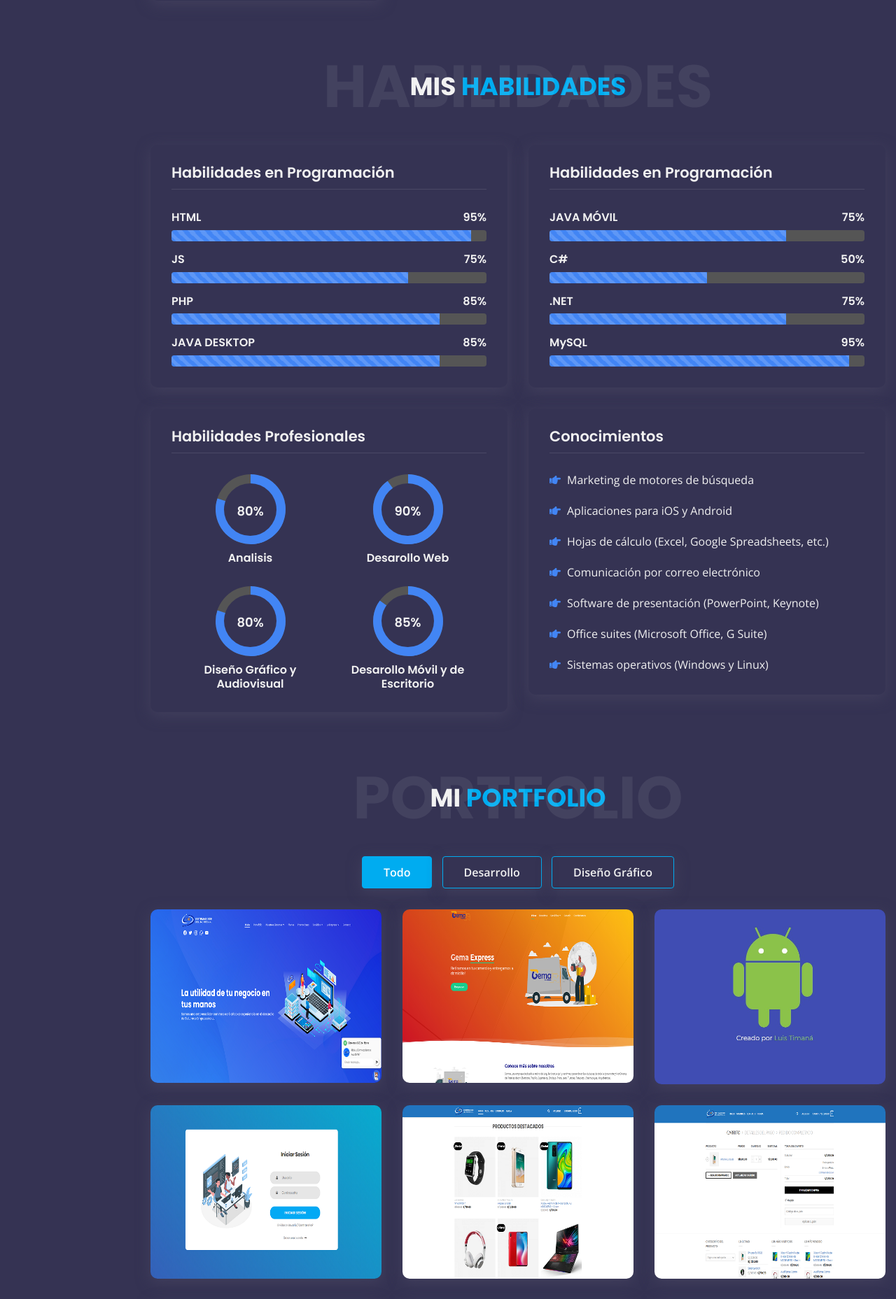
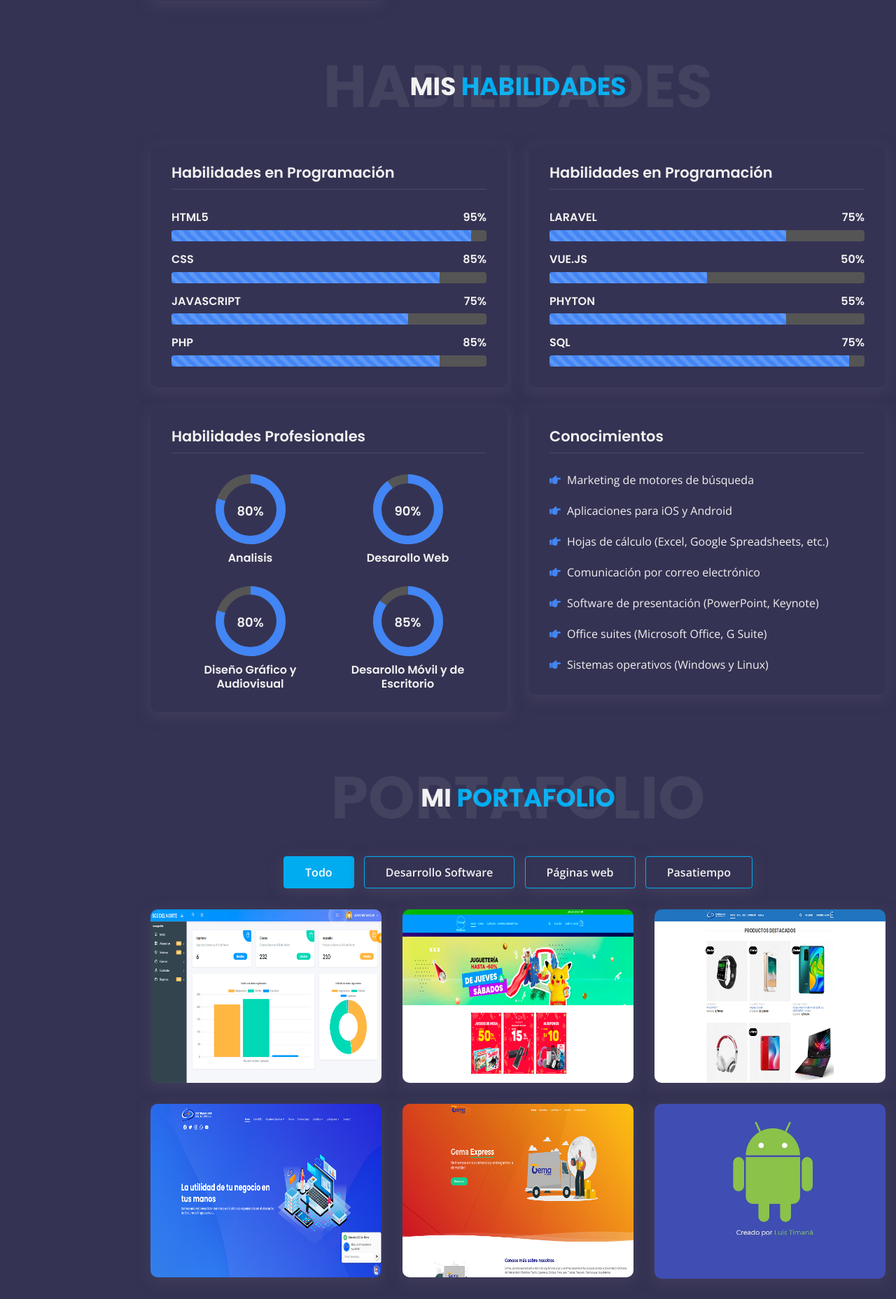
Before and after one commit to luistimana/luistimana.github.io, a PHP site: page / in a window 1280 px wide. Shown: the part 2328-4185 px from the top of the page at 70% size. Run offline with PHP 8.4, Linux system fonts and the light colour scheme.

Commit message:
Add Projetcs
Add Projetcs

```diff
--- a/assets/css/style.css
+++ b/assets/css/style.css
@@ -1,24 +1,4 @@
 @charset "UTF-8";
-/*========	Table of Css Content ==========*/
-/* Typography */
-/* Normalize  */
-/* Global style */
-/* Breadcrumb Area Start */
-/* Main Menu Area Start */
-/* Home area Start */
-/* About area Start */
-/* Counter Area Start */
-/* My service Start */
-/* Resume Area Start*/
-/* My Client Area Start */
-/*Portfolio Area Strat */
-/* Testimonial Start */
-/* Pricing Area Start */
-/* Blog Area Start */
-/* Contact Area Start */
-/*
-=============================
- */
 /* Typography */
 @import url("https://fonts.googleapis.com/css?family=Open+Sans:400,600|Poppins:400,500,600,700&amp;display=swap");
 /* Normalize  */
@@ -2334,3 +2314,7 @@ img.github {
 a.link {
     color: white;
 }
+
+label.titulo {
+  color: black;
+}
--- a/index.html
+++ b/index.html
@@ -191,35 +191,29 @@
 											<div class="personal-info">
 												<ul>
 													<li>
-														<span><label>Cumpleaños:</label> 20.09.1998</span>
-													</li>
-													<li>
-														<span><label>Edad:</label> 22</span>
+														<span><label>E-mail:</label> luistimanagonzaga@gmail.com</span>
 													</li>
 													<li>
 														<span><label>Ciudad:</label> Piura, Perú</span>
 													</li>
-													<!-- <li>
-														<span><label>Interests:</label> Soccer, UFC</span>
-													</li> -->
+													<li>
+														<span><label>Github:</label> <a href="https://github.com/luistimana" target="_blank">luistimana</a></span>
+													</li>
+													<li>
+														<span><label>Stio web:</label> <a href="https://luistimana.github.io/" target="_blank">luistimana.github.io</a></span>
+													</li>
+													<li>
+														<span><label>Linkedin:</label> <a href="https://www.linkedin.com/in/luistimanagonzaga/" target="_blank">luistimanagonzaga</a></span>
+													</li>
 													<li>
 														<span><label>Estudios:</label> Universidad Católica los Ángeles de Chimbote</span>
 													</li>
+													<li>
+														<span><label>Teléfono:</label> <a href="#">+51 971795902</a></span>
+													</li>
 													<!-- <li>
-														<span><label>Degree:</label> Master</span>
-													</li>	 -->
-													<li>
-														<span><label>Sitio Web:</label> <a href="#">www.luistimana.ibx.lat</a></span>
-													</li>
-													<li>
-														<span><label>Email:</label> <a href="contacto@luistimana.ibx.lat ">luistimanagonzaga@gmail.com</a></span>
-													</li>
-													<li>
-														<span><label>Celular:</label> <a href="#">+51 971795902</a></span>
-													</li>
-													<li>
 														<span><label>Twitter:</label> <a href="#">@luistimana</a></span>
-													</li>
+													</li> -->
 												</ul>
 											</div>
 										</div>
@@ -485,7 +479,7 @@
 									<div class="single-skill wow fadeInUp">
 										<div class="heading">
 											<h4 class="name">
-												HTML
+												HTML5
 											</h4>
 											<h5 class="value">
 													95%
@@ -498,7 +492,20 @@
 									<div class="single-skill wow fadeInUp">
 										<div class="heading">
 											<h4 class="name">
-												JS
+												CSS
+											</h4>
+											<h5 class="value">
+													85%
+											</h5>
+										</div>
+										<div class="progress">
+											<div class="progress-bar progress-bar-striped progress-bar-animated" role="progressbar" aria-valuenow="85" aria-valuemin="0" aria-valuemax="100" style="width: 85%"></div>
+										</div>
+									</div>
+									<div class="single-skill wow fadeInUp">
+										<div class="heading">
+											<h4 class="name">
+												JAVASCRIPT
 											</h4>
 											<h5 class="value">
 													75%
@@ -521,19 +528,7 @@
 											<div class="progress-bar progress-bar-striped progress-bar-animated" role="progressbar" aria-valuenow="85" aria-valuemin="0" aria-valuemax="100" style="width: 85%"></div>
 										</div>
 									</div>
-									<div class="single-skill wow fadeInUp">
-										<div class="heading">
-											<h4 class="name">
-												JAVA DESKTOP
-											</h4>
-											<h5 class="value">
-													85%
-											</h5>
-										</div>
-										<div class="progress">
-											<div class="progress-bar progress-bar-striped progress-bar-animated" role="progressbar" aria-valuenow="85" aria-valuemin="0" aria-valuemax="100" style="width: 85%"></div>
-										</div>
-									</div>
+
 								</div>
 							</div>
 						</div>
@@ -548,7 +543,7 @@
 										<div class="single-skill wow fadeInUp">
 											<div class="heading">
 												<h4 class="name">
-													JAVA MÓVIL
+													LARAVEL
 												</h4>
 												<h5 class="value">
 														75%
@@ -561,7 +556,7 @@
 										<div class="single-skill wow fadeInUp">
 											<div class="heading">
 												<h4 class="name">
-														C#
+														VUE.JS
 												</h4>
 												<h5 class="value">
 														50%
@@ -574,23 +569,23 @@
 										<div class="single-skill wow fadeInUp">
 											<div class="heading">
 												<h4 class="name">
-														.NET
+													PHYTON
+												</h4>
+												<h5 class="value">
+														55%
+												</h5>
+											</div>
+											<div class="progress">
+												<div class="progress-bar progress-bar-striped progress-bar-animated" role="progressbar" aria-valuenow="75" aria-valuemin="0" aria-valuemax="100" style="width: 75%"></div>
+											</div>
+										</div>
+										<div class="single-skill wow fadeInUp">
+											<div class="heading">
+												<h4 class="name">
+														SQL
 												</h4>
 												<h5 class="value">
 														75%
-												</h5>
-											</div>
-											<div class="progress">
-												<div class="progress-bar progress-bar-striped progress-bar-animated" role="progressbar" aria-valuenow="75" aria-valuemin="0" aria-valuemax="100" style="width: 75%"></div>
-											</div>
-										</div>
-										<div class="single-skill wow fadeInUp">
-											<div class="heading">
-												<h4 class="name">
-														MySQL
-												</h4>
-												<h5 class="value">
-														95%
 												</h5>
 											</div>
 											<div class="progress">
@@ -766,8 +761,8 @@
 						<div class="col-lg-12">
 							<div class="section-heading wow fadeInUp" data-wow-delay="0.2s">
 								<h2 class="title">
-									Mi <span class="color">Portfolio</span>
-									<span class="bg-text">Portfolio</span>
+									Mi <span class="color">Portafolio</span>
+									<span class="bg-text">Portafolio</span>
 								</h2>
 							</div>
 						</div>
@@ -777,9 +772,9 @@
 							<div class="project-gallery-filter d-flex justify-content-center">
 								<ul class="project-gallery-menu d-inline-block wow fadeInUp" data-wow-delay="0.3s">
 									<li class="filter active" data-filter="all">Todo</li>
-									<li class="filter" data-filter=".cat-1">Desarrollo</li>
-									<li class="filter" data-filter=".cat-2">Diseño Gráfico</li>
-									<!-- <li class="filter" data-filter=".cat-3">---</li> -->
+									<li class="filter" data-filter=".cat-1">Desarrollo Software</li>
+									<li class="filter" data-filter=".cat-2">Páginas web</li>
+									<li class="filter" data-filter=".cat-3">Pasatiempo</li>
 								</ul>
 							</div>
 
@@ -788,13 +783,14 @@
 								<div class="mix col-md-6 col-lg-4 gallery-item cat-1">
 									<div class="gallery-item-content wow fadeInUp">
 										<div class="item-thumbnail">
-											<img src="assets/images/proyectos/web_sge_view.png" alt="">
+											<img src="assets/images/proyectos/gestion_proyectos_view.png" alt="">
 											<div class="content-overlay">
 												<div class="content">
 													<div class="links">
-														<a href="#" class="link"><i class="fas fa-link"></i></a>
+														<label class="titulo">Sistema Gestión de Proyectos</label> <br>
+														<!-- <a href="" class="link" target="_blank"><i class="fas fa-link"></i></a> -->
 														<a class="img-popup image-preview"
-															href="assets/images/proyectos/web_sge.png">
+															href="assets/images/proyectos/gestion_proyectos.png">
 															<i class="fas fa-eye"></i>
 														</a>
 													</div>
@@ -804,54 +800,17 @@
 									</div>
 								</div>
 
-								<div class="mix col-md-6 col-lg-4 gallery-item  cat-1">
+								<div class="mix col-md-6 col-lg-4 gallery-item cat-1">
 									<div class="gallery-item-content wow fadeInUp">
 										<div class="item-thumbnail">
-											<img src="assets/images/proyectos/web_gema_view.png" alt="">
+											<img src="assets/images/proyectos/ecoomerce_chang_view.png" alt="">
 											<div class="content-overlay">
 												<div class="content">
 													<div class="links">
-														<a href="#" class="link"><i class="fas fa-link"></i></a>
+														<label class="titulo">E-Commerce Negocios Chang</label> <br>
+														<a href="https://negocioschang.sgesystems.com/" class="link" target="_blank"><i class="fas fa-link"></i></a>
 														<a class="img-popup image-preview"
-															href="assets/images/proyectos/web_gema.png">
-															<i class="fas fa-eye"></i>
-														</a>
-													</div>
-												</div>
-											</div>
-										</div>
-									</div>
-								</div>
-
-								<div class="mix col-md-6 col-lg-4 gallery-item cat-1">
-									<div class="gallery-item-content wow fadeInUp">
-										<div class="item-thumbnail">
-											<img src="assets/images/proyectos/android-robot.jpg" alt="">
-											<div class="content-overlay">
-												<div class="content">
-													<div class="links">
-														<a href="android-robot.html" class="link"><i class="fas fa-link"></i></a>
-														<a class="img-popup image-preview"
-															href="assets/images/proyectos/android-robot.jpg">
-															<i class="fas fa-eye"></i>
-														</a>
-													</div>
-												</div>
-											</div>
-										</div>
-									</div>
-								</div>
-
-								<div class="mix col-md-6 col-lg-4 gallery-item  cat-1">
-									<div class="gallery-item-content wow fadeInUp">
-										<div class="item-thumbnail">
-												<img src="assets/images/proyectos/login_view.png" alt="">
-											<div class="content-overlay">
-												<div class="content">
-													<div class="links">
-														<a href="portfolio-login.html" class="link"><i class="fas fa-link"></i></a>
-														<a class="img-popup image-preview"
-															href="assets/images/proyectos/login.png">
+															href="assets/images/proyectos/ecommerce_chang.png">
 															<i class="fas fa-eye"></i>
 														</a>
 													</div>
@@ -868,7 +827,8 @@
 											<div class="content-overlay">
 												<div class="content">
 													<div class="links">
-														<a href="#" class="link"><i class="fas fa-link"></i></a>
+														<label class="titulo">E-Commerce Sistemas SGE del Norte</label> <br>
+														<a href="https://ecommerce.sgesystems.com/" class="link" target="_blank"><i class="fas fa-link"></i></a>
 														<a class="img-popup image-preview"
 															href="assets/images/proyectos/ecoomerce.png">
 															<i class="fas fa-eye"></i>
@@ -880,16 +840,17 @@
 									</div>
 								</div>
 
-								<div class="mix col-md-6 col-lg-4 gallery-item cat-1">
+								<div class="mix col-md-6 col-lg-4 gallery-item cat-2">
 									<div class="gallery-item-content wow fadeInUp">
 										<div class="item-thumbnail">
-											<img src="assets/images/proyectos/ecommerce_carrit_view.png" alt="">
+											<img src="assets/images/proyectos/web_sge_view.png" alt="">
 											<div class="content-overlay">
 												<div class="content">
 													<div class="links">
-														<a href="#" class="link"><i class="fas fa-link"></i></a>
+														<label class="titulo">Página Web Sistemas SGE del Norte</label> <br>
+														<a href="https://sgesystems.com/" class="link" target="_blank"><i class="fas fa-link"></i></a>
 														<a class="img-popup image-preview"
-															href="assets/images/proyectos/ecommerce_carrito.png">
+															href="assets/images/proyectos/web_sge.png">
 															<i class="fas fa-eye"></i>
 														</a>
 													</div>
@@ -899,16 +860,17 @@
 									</div>
 								</div>
 
-								<div class="mix col-md-6 col-lg-4 gallery-item cat-1">
+								<div class="mix col-md-6 col-lg-4 gallery-item  cat-2">
 									<div class="gallery-item-content wow fadeInUp">
 										<div class="item-thumbnail">
-											<img src="assets/images/proyectos/ecommerce_view.png" alt="">
+											<img src="assets/images/proyectos/web_gema_view.png" alt="">
 											<div class="content-overlay">
 												<div class="content">
 													<div class="links">
-														<a href="#" class="link"><i class="fas fa-link"></i></a>
+														<label class="titulo">Página Web Turismo Gema</label> <br>
+														<a href="https://gemaexpress.com/" class="link" target="_blank"><i class="fas fa-link"></i></a>
 														<a class="img-popup image-preview"
-															href="assets/images/proyectos/ecommerce.png">
+															href="assets/images/proyectos/web_gema.png">
 															<i class="fas fa-eye"></i>
 														</a>
 													</div>
@@ -918,16 +880,17 @@
 									</div>
 								</div>
 
-								<div class="mix col-md-6 col-lg-4 gallery-item cat-2">
+								<div class="mix col-md-6 col-lg-4 gallery-item cat-3">
 									<div class="gallery-item-content wow fadeInUp">
 										<div class="item-thumbnail">
-											<img src="assets/images/diseno/1_view.png" alt="">
+											<img src="assets/images/proyectos/android-robot.jpg" alt="">
 											<div class="content-overlay">
 												<div class="content">
 													<div class="links">
-														<a href="#" class="link"><i class="fas fa-link"></i></a>
+														<label class="titulo">Robot Android</label> <br>
+														<a href="android-robot.html" class="link"><i class="fas fa-link"></i></a>
 														<a class="img-popup image-preview"
-															href="assets/images/diseno/1.png">
+															href="assets/images/proyectos/android-robot.gif">
 															<i class="fas fa-eye"></i>
 														</a>
 													</div>
@@ -937,63 +900,7 @@
 									</div>
 								</div>
 
-								<div class="mix col-md-6 col-lg-4 gallery-item cat-2">
-									<div class="gallery-item-content wow fadeInUp">
-										<div class="item-thumbnail">
-											<img src="assets/images/diseno/2.png" alt="">
-											<div class="content-overlay">
-												<div class="content">
-													<div class="links">
-														<a href="#" class="link"><i class="fas fa-link"></i></a>
-														<a class="img-popup image-preview"
-															href="assets/images/diseno/2.png">
-															<i class="fas fa-eye"></i>
-														</a>
-													</div>
-												</div>
-											</div>
-										</div>
-									</div>
-								</div>
-
-
-								<div class="mix col-md-6 col-lg-4 gallery-item cat-2">
-									<div class="gallery-item-content wow fadeInUp">
-										<div class="item-thumbnail">
-											<img src="assets/images/diseno/3_view.png" alt="">
-											<div class="content-overlay">
-												<div class="content">
-													<div class="links">
-														<a href="#" class="link"><i class="fas fa-link"></i></a>
-														<a class="img-popup image-preview"
-															href="assets/images/diseno/3.png">
-															<i class="fas fa-eye"></i>
-														</a>
-													</div>
-												</div>
-											</div>
-										</div>
-									</div>
-								</div>
-
-								<!-- <div class="mix col-md-6 col-lg-4 gallery-item cat-3 cat-1">
-									<div class="gallery-item-content wow fadeInUp">
-										<div class="item-thumbnail">
-											<img src="assets/images/work/8.jpg" alt="">
-											<div class="content-overlay">
-												<div class="content">
-													<div class="links">
-														<a href="#" class="link"><i class="fas fa-link"></i></a>
-														<a class="img-popup image-preview"
-															href="assets/images/work/8.jpg">
-															<i class="fas fa-eye"></i>
-														</a>
-													</div>
-												</div>
-											</div>
-										</div>
-									</div>
-								</div> -->
+
 
 							</div>
 						</div>
@@ -1001,7 +908,7 @@
 					<div class="row">
 						<div class="col-lg-12 text-center">
 							<!-- <a href="portfolios.html" class="mybtn3 mybtn-bg wow fadeInUp"><span>Ver Todo</span></a> -->
-							<a href="#" class="mybtn3 mybtn-bg wow fadeInUp"><span>Ver Todo</span></a>
+							<!-- <a href="#" class="mybtn3 mybtn-bg wow fadeInUp"><span>Ver Todo</span></a> -->
 						</div>
 					</div>
 				</div>
@@ -1310,8 +1217,8 @@
 						<div class="col-lg-12">
 							<div class="section-heading wow fadeInUp" data-wow-delay="0.2s">
 								<h2 class="title">
-									Mis <span class="color">publicaciones</span>
-									<span class="bg-text">Publicaciones</span>
+									Mi <span class="color">blog</span>
+									<span class="bg-text">Blog</span>
 								</h2>
 							</div>
 						</div>
```
Also changed, not shown: assets/images/proyectos/ecommerce_chang.png (added), assets/images/proyectos/ecoomerce.png, assets/images/proyectos/ecoomerce_chang_view.png (added), assets/images/proyectos/gestion_proyectos.png (added), assets/images/proyectos/gestion_proyectos_view.png (added), 1 other file.
